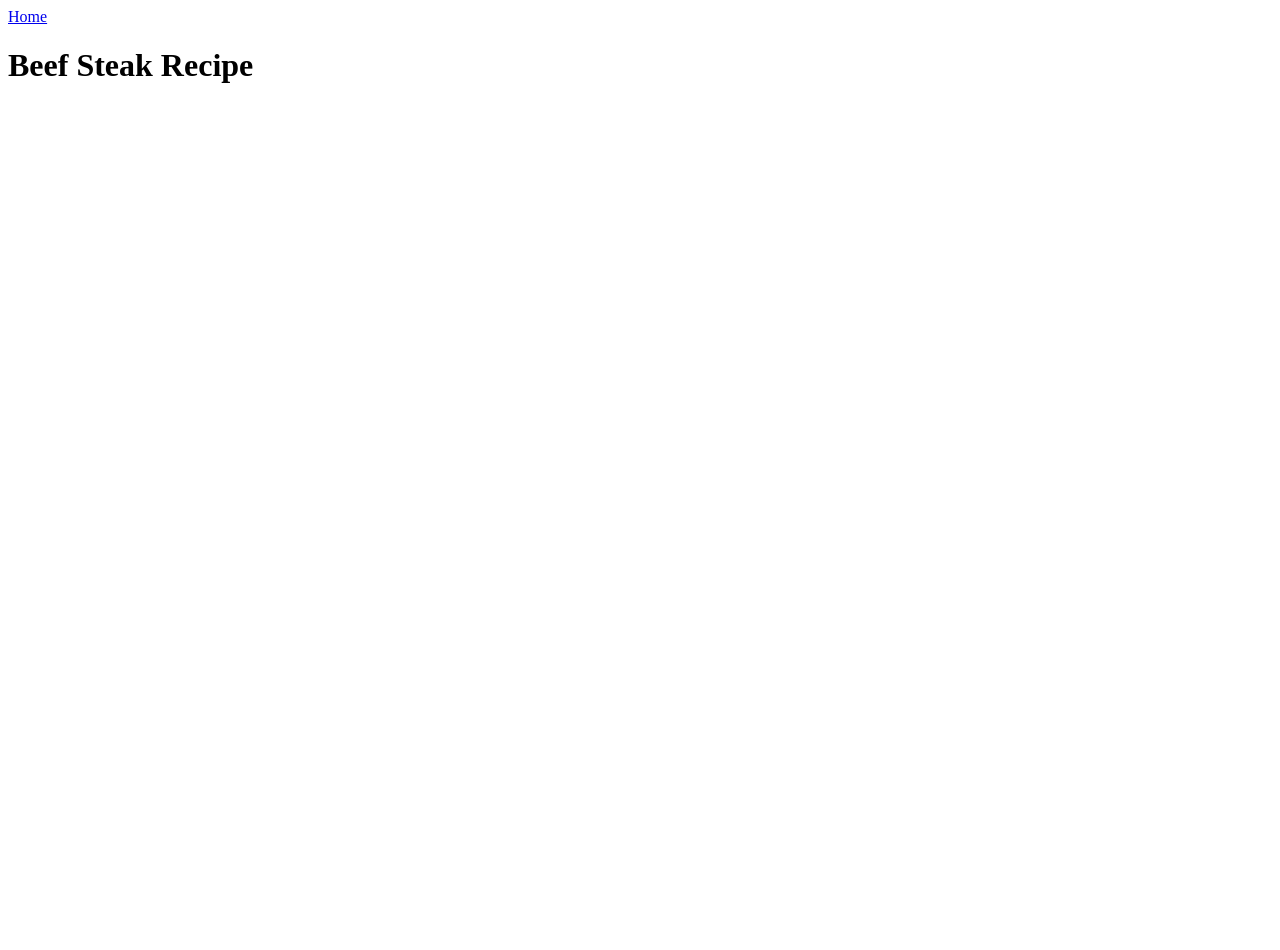
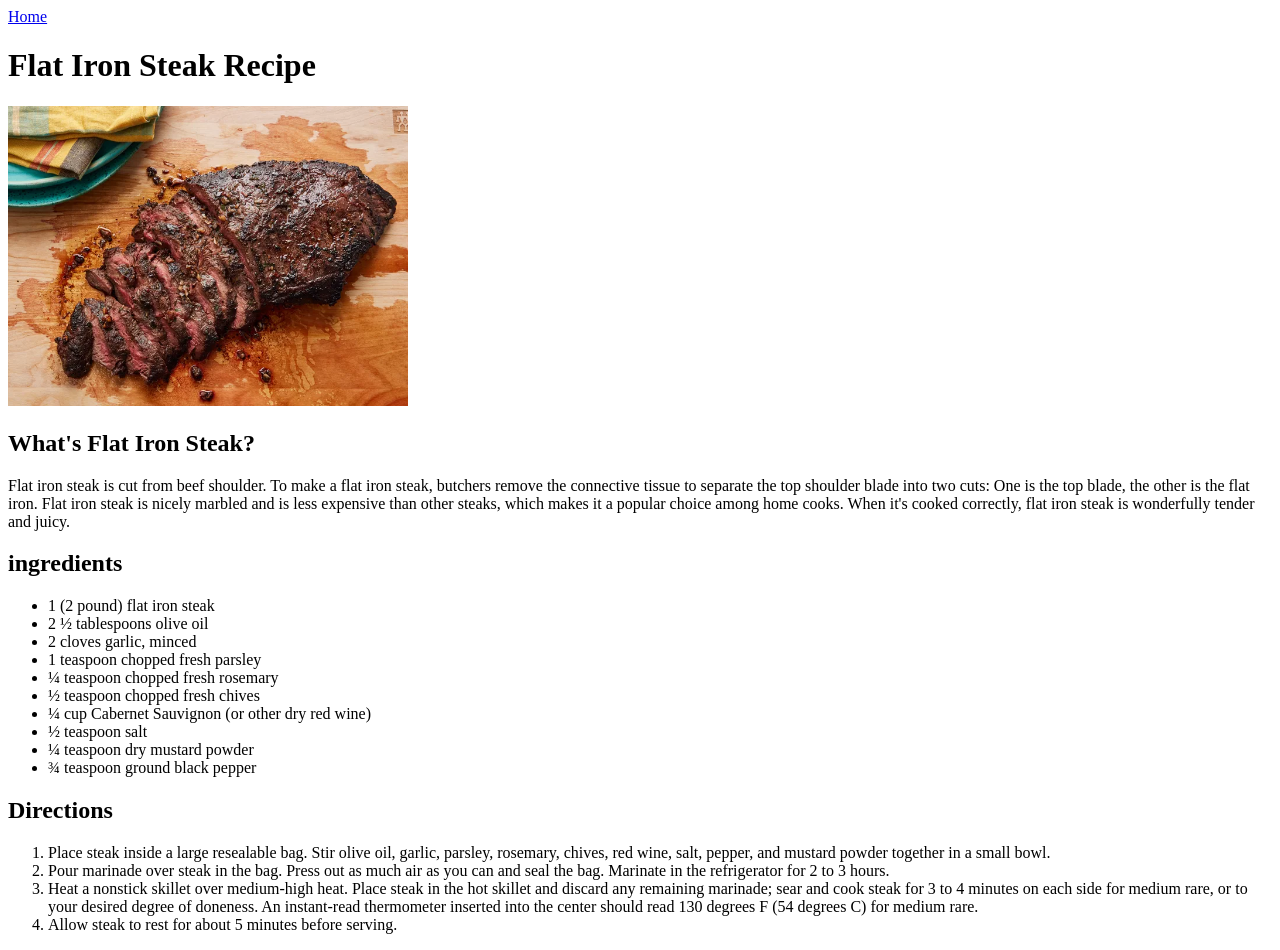
Before and after one commit to 0bscene-Heathen/odin-recipes, a plain HTML site: page recipes/steak.html in a window 1280 px wide. Before the commit the page ends 800 px from the top, so only its background shows below. Drawn offline with Linux system fonts and the light colour scheme.

Commit message:
Finish the initial HTML structure of steak.html
Code the initial structure for now, for steak.html

```diff
--- a/recipes/steak.html
+++ b/recipes/steak.html
@@ -3,17 +3,38 @@
     <head>
         <meta charset="UTF-8">
         <meta name="viewport" content="width=device-width, initial-scale=1.0">
-        <title>Beef Steak</title>
+        <title>Flat Iron Steak</title>
     </head>
     <body>
         <a href="../index.html">Home</a>
-        <h1>Beef Steak Recipe</h1>
+        <h1>Flat Iron Steak Recipe</h1>
         <!-- Place image here! -->
-
+        <img src="../images/steak.png" width="400" alt="Chopped Flat Iron Steak">
         <!-- Place description here! -->
-
+         <h2>What's Flat Iron Steak?</h2>
+        <p>Flat iron steak is cut from beef shoulder. To make a flat iron steak, butchers remove the connective tissue to separate the top shoulder blade into two cuts: One is the top blade, the other is the flat iron.
+           Flat iron steak is nicely marbled and is less expensive than other steaks, which makes it a popular choice among home cooks. When it's cooked correctly, flat iron steak is wonderfully tender and juicy.</p>
         <!-- Place ingredients here! (Unordered list) -->
-
+         <h2>ingredients</h2>
+         <ul>
+            <li>1 (2 pound) flat iron steak</li>
+            <li>2 ½ tablespoons olive oil</li>
+            <li>2 cloves garlic, minced</li>
+            <li>1 teaspoon chopped fresh parsley</li>
+            <li>¼ teaspoon chopped fresh rosemary</li>
+            <li>½ teaspoon chopped fresh chives</li>
+            <li>¼ cup Cabernet Sauvignon (or other dry red wine)</li>
+            <li>½ teaspoon salt</li>
+            <li>¼ teaspoon dry mustard powder</li>
+            <li>¾ teaspoon ground black pepper</li>
+         </ul>
         <!-- Place steps here! (Ordered list)  -->
+         <h2>Directions</h2>
+         <ol>
+            <li>Place steak inside a large resealable bag. Stir olive oil, garlic, parsley, rosemary, chives, red wine, salt, pepper, and mustard powder together in a small bowl.</li>
+            <li>Pour marinade over steak in the bag. Press out as much air as you can and seal the bag. Marinate in the refrigerator for 2 to 3 hours.</li>
+            <li>Heat a nonstick skillet over medium-high heat. Place steak in the hot skillet and discard any remaining marinade; sear and cook steak for 3 to 4 minutes on each side for medium rare, or to your desired degree of doneness. An instant-read thermometer inserted into the center should read 130 degrees F (54 degrees C) for medium rare.</li>
+            <li>Allow steak to rest for about 5 minutes before serving.</li>
+         </ol>
     </body>
 </html>
```
Also changed, not shown: images/steak.png (added).
